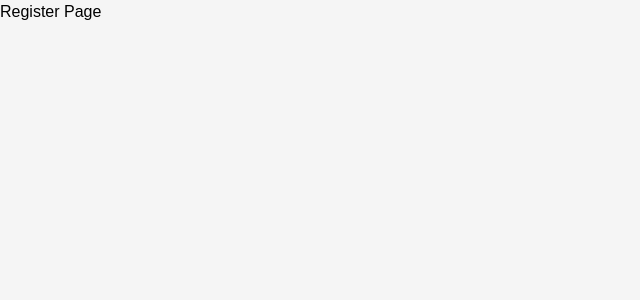
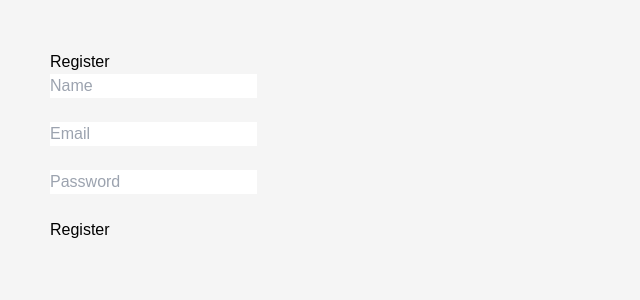
Before and after one commit to pallavinarsinge04/smart_ai_ecommerce, a React (Vite) app in the folder client/: page /register in a window 1280 px wide. Shown: the top 300 px of the page, without its empty margins (0-640 px from the left). Built offline with nearby package versions, Linux system fonts and the light colour scheme.

Commit message:
Added React login and register UI with backend API integration

```diff
--- a/client/src/pages/Cart.jsx
+++ b/client/src/pages/Cart.jsx
@@ -1,5 +1,7 @@
-const Cart = () => {
+import React from "react";
+
+function Cart() {
   return <h1>Cart Page</h1>;
-};
+}
 
 export default Cart;
--- a/client/src/pages/Login.jsx
+++ b/client/src/pages/Login.jsx
@@ -1,9 +1,64 @@
-const Login = () => {
+import React, { useState } from "react";
+import API from "./../../api";
+
+function Login() {
+  const [form, setForm] = useState({
+    email: "",
+    password: "",
+  });
+
+  const handleChange = (e) => {
+    setForm({
+      ...form,
+      [e.target.name]: e.target.value,
+    });
+  };
+
+  const handleSubmit = async (e) => {
+    e.preventDefault();
+
+    try {
+      const res = await API.post("/auth/login", form);
+
+      localStorage.setItem("token", res.data.token);
+
+      alert("Login Successful");
+    } catch (err) {
+      alert("Login Failed");
+    }
+  };
+
   return (
-    <div>
-      <h1>Login Page</h1>
+    <div style={{ padding: "50px" }}>
+      <h2>Login</h2>
+
+      <form onSubmit={handleSubmit}>
+        <input
+          type="email"
+          name="email"
+          placeholder="Email"
+          value={form.email}
+          onChange={handleChange}
+        />
+
+        <br />
+        <br />
+
+        <input
+          type="password"
+          name="password"
+          placeholder="Password"
+          value={form.password}
+          onChange={handleChange}
+        />
+
+        <br />
+        <br />
+
+        <button type="submit">Login</button>
+      </form>
     </div>
   );
-};
+}
 
 export default Login;
--- a/client/src/pages/Product.jsx
+++ b/client/src/pages/Product.jsx
@@ -1,5 +1,7 @@
-const Product = () => {
+import React from "react";
+
+function Product() {
   return <h1>Product Page</h1>;
-};
+}
 
 export default Product;
--- a/client/src/pages/Register.jsx
+++ b/client/src/pages/Register.jsx
@@ -1,9 +1,80 @@
-const Register = () => {
+import React, { useState } from "react";
+import API from "./../../api";
+
+function Register() {
+  const [form, setForm] = useState({
+    name: "",
+    email: "",
+    password: "",
+  });
+
+  const handleChange = (e) => {
+    setForm({
+      ...form,
+      [e.target.name]: e.target.value,
+    });
+  };
+
+  const handleSubmit = async (e) => {
+    e.preventDefault();
+
+    try {
+      const res = await API.post("/auth/register", form);
+
+      alert(res.data.message);
+
+      setForm({
+        name: "",
+        email: "",
+        password: "",
+      });
+    } catch (err) {
+      alert("Registration Failed");
+    }
+  };
+
   return (
-    <div>
-      <h1>Register Page</h1>
+    <div style={{ padding: "50px" }}>
+      <h2>Register</h2>
+
+      <form onSubmit={handleSubmit}>
+        <input
+          type="text"
+          name="name"
+          placeholder="Name"
+          value={form.name}
+          onChange={handleChange}
+        />
+
+        <br />
+        <br />
+
+        <input
+          type="email"
+          name="email"
+          placeholder="Email"
+          value={form.email}
+          onChange={handleChange}
+        />
+
+        <br />
+        <br />
+
+        <input
+          type="password"
+          name="password"
+          placeholder="Password"
+          value={form.password}
+          onChange={handleChange}
+        />
+
+        <br />
+        <br />
+
+        <button type="submit">Register</button>
+      </form>
     </div>
   );
-};
+}
 
 export default Register;
```
